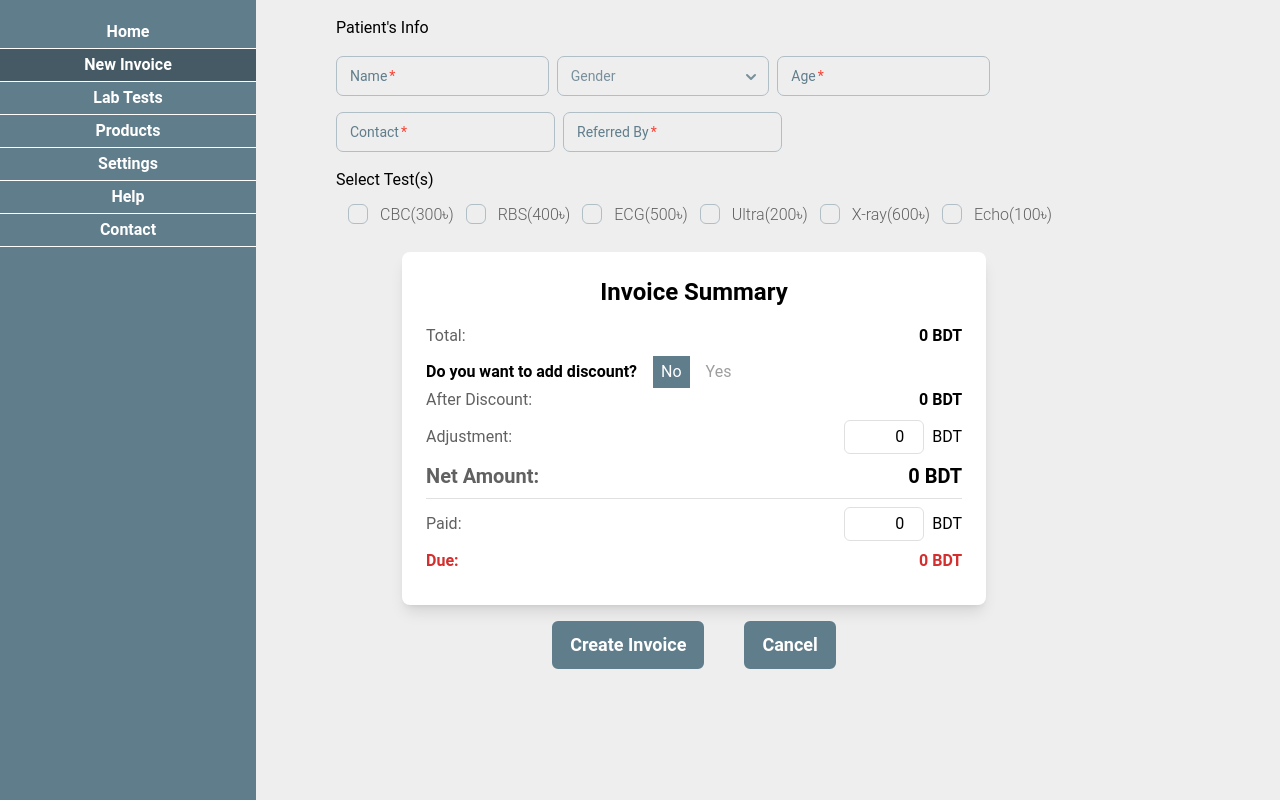
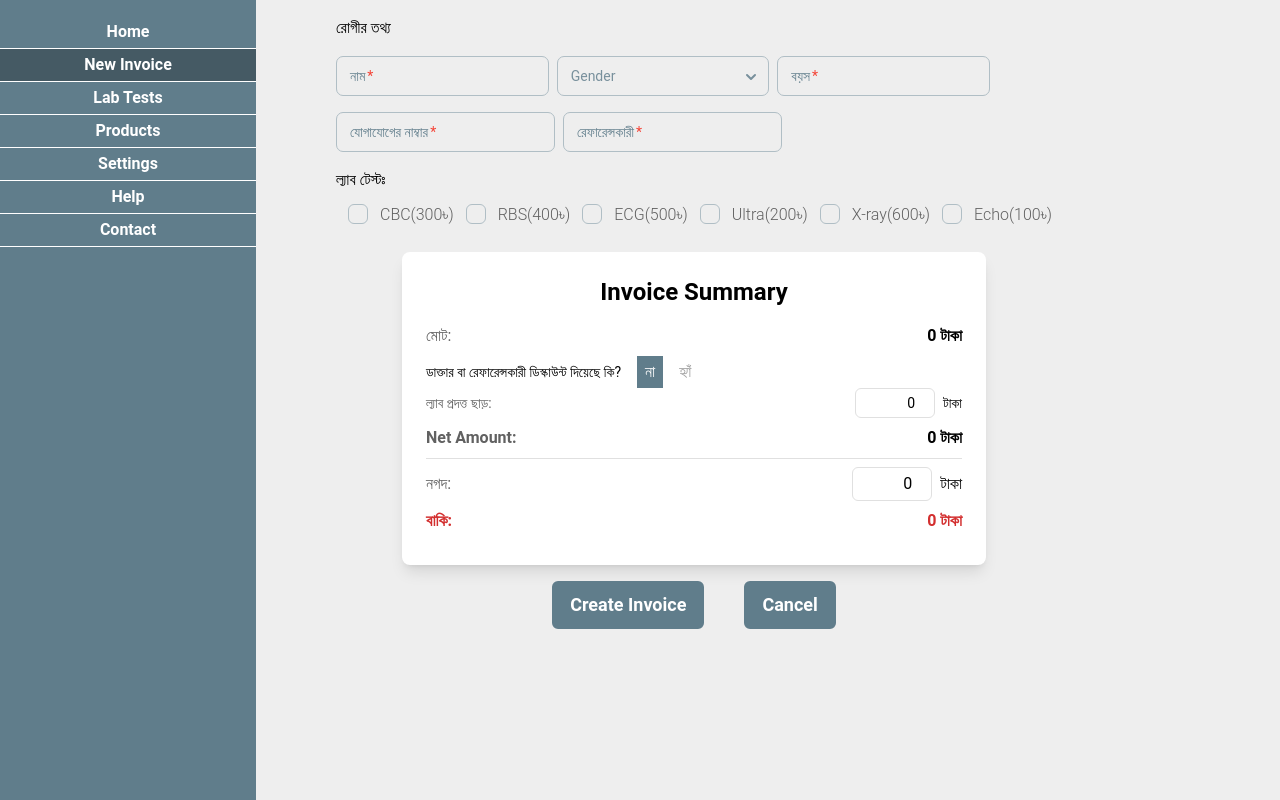
Before and after one commit to samiulfahad/labpilot-frontend, a React (Vite) app: page /invoice/new in a window 1280 px wide. Built offline with nearby package versions, Linux system fonts and the light colour scheme.

Commit message:
Create invoice

```diff
--- a/src/pages/invoice/new/InvoiceData.jsx
+++ b/src/pages/invoice/new/InvoiceData.jsx
@@ -1,81 +1,40 @@
+/** @format */
+
 import { useState } from "react";
 
 const InvoiceData = (props) => {
-  const { total, discount, afterDiscount, adjustment, netAmount, paid } =
-    props.data;
+  const { total, discount, afterDiscount, adjustment, netAmount, paid, hasDiscount, discounter } = props.data;
   const due = netAmount - paid;
-  const [hasDiscount, setHasDiscount] = useState(false);
-  const [discounter, setDiscounter] = useState("refeerer");
 
   return (
     <div className="bg-white rounded-lg shadow-lg p-6">
-      <h2 className="text-2xl text-center font-semibold mb-4">
-        Invoice Summary
-      </h2>
+      <h2 className="text-2xl text-center font-semibold mb-4">Invoice Summary</h2>
       <div className="flex justify-between mb-2">
-        <p className="text-gray-700">Total:</p>
-        <p className="font-semibold">{total} BDT</p>
+        <p className="text-gray-700">মোট:</p>
+        <p className="font-semibold">{total} টাকা</p>
       </div>
 
       <div className="flex justify-start space-x-4 items-center">
-        <p className="font-semibold">Do you want to add discount?</p>
+        <p className="text-sm">ডাক্তার বা রেফারেন্সকারী ডিস্কাউন্ট দিয়েছে কি?</p>
         <button
-          className={`${
-            !hasDiscount
-              ? "px-2 py-1 bg-blue-gray-500 text-white"
-              : "text-gray-500"
-          }`}
-          onClick={() => setHasDiscount(false)}
+          onClick={() => props.onDiscount({ hasDiscount: false })}
+          className={`${!hasDiscount ? "px-2 py-1 bg-blue-gray-500 text-white" : "text-gray-500"}`}
         >
-          No
+          না
         </button>
         <button
-          className={`${
-            hasDiscount
-              ? "px-2 py-1 bg-blue-gray-500 text-white"
-              : "text-gray-500"
-          }`}
-          onClick={() => setHasDiscount(true)}
+          onClick={() => props.onDiscount({ hasDiscount: true })}
+          className={`${hasDiscount ? "px-2 py-1 bg-blue-gray-500 text-white" : "text-gray-500"}`}
         >
-          Yes
+          হ্যাঁ
         </button>
       </div>
 
       {hasDiscount && (
         <>
-          <div className="mt-4 flex space-x-4 justify-start items-center">
-            <p className="font-semibold">Who is giving the discount?</p>
-            <div className="flex space-x-4 items-center">
-              <button
-                className={`${
-                  discounter === "refeerer"
-                    ? "px-2 py-1 bg-blue-gray-500 text-white"
-                    : "text-gray-500"
-                }`}
-                onClick={() => setDiscounter("refeerer")}
-              >
-                Doctor
-              </button>
-              <button
-                className={`${
-                  discounter === "lab"
-                    ? "px-2 py-1 bg-blue-gray-500 text-white"
-                    : "text-gray-500"
-                }`}
-                onClick={() => setDiscounter("lab")}
-              >
-                Lab
-              </button>
-            </div>
-          </div>
-        </>
-      )}
-
-      {hasDiscount && (
-        <>
-          <div className="flex justify-between mb-2 items-center">
+          <div className="flex justify-between text-sm mb-2 items-center">
             <label htmlFor="discount" className="text-gray-700">
-              Discount ({discounter}):
+              ডিস্কাউন্ট:
             </label>
             <div className="flex items-center">
               <input
@@ -83,43 +42,41 @@ const InvoiceData = (props) => {
                 id="discount"
                 className="p-1 w-20 text-right border border-gray-300 rounded-md mr-2"
                 value={discount}
-                onChange={(e) => props.onDiscount(parseFloat(e.target.value))}
+                onChange={(e) => props.onDiscount({ discount: parseFloat(e.target.value) })}
               />
               <span>%</span>
             </div>
           </div>
+
+          <div className="flex justify-between text-sm mb-2">
+            <p className="text-gray-700">ডিস্কাউন্ট পরবর্তী মূল্য:</p>
+            <p className="font-semibold">{afterDiscount} টাকা</p>
+          </div>
         </>
       )}
 
-      <div className="flex justify-between mb-2">
-        <p className="text-gray-700">After Discount:</p>
-        <p className="font-semibold">{afterDiscount} BDT</p>
-      </div>
-
-      <div className="flex justify-between mb-2 items-center">
+      <div className="flex justify-between mb-2 text-sm items-center">
         <label htmlFor="adjustment" className="text-gray-700">
-          Adjustment:
+          ল্যাব প্রদত্ত ছাড়:
         </label>
         <div className="flex items-center">
           <input
             type="number"
             className="p-1 border w-20 text-right border-gray-300 rounded-md mr-2"
             value={adjustment}
-            onChange={(e) =>
-              props.onAdjustment(parseFloat(e.target.value) || 0)
-            }
+            onChange={(e) => props.onAdjustment(parseFloat(e.target.value) || 0)}
           />
-          <span>BDT</span>
+          <span>টাকা</span>
         </div>
       </div>
       <div className="flex justify-between mb-2">
-        <p className="text-gray-700 text-xl font-semibold">Net Amount:</p>
-        <p className="font-semibold text-xl">{netAmount} BDT</p>
+        <p className="text-gray-700 text-md font-semibold">Net Amount:</p>
+        <p className="font-semibold text-md">{netAmount} টাকা</p>
       </div>
       <hr className="my-2 border-t border-gray-300" />
       <div className="flex justify-between mb-2 items-center">
         <label htmlFor="paid" className="text-gray-700">
-          Paid:
+          নগদ:
         </label>
         <div className="flex items-center">
           <input
@@ -128,13 +85,13 @@ const InvoiceData = (props) => {
             value={paid}
             onChange={(e) => props.onPay(parseFloat(e.target.value) || 0)}
           />
-          <span>BDT</span>
+          <span>টাকা</span>
         </div>
       </div>
 
       <div className="flex justify-between text-red-700 mb-2">
-        <p className="font-semibold">Due:</p>
-        <p className="font-semibold">{due} BDT</p>
+        <p className="font-semibold">বাকি:</p>
+        <p className="font-semibold">{due} টাকা</p>
       </div>
     </div>
   );
--- a/src/pages/invoice/new/PatientData.jsx
+++ b/src/pages/invoice/new/PatientData.jsx
@@ -6,9 +6,9 @@ const PatientData = (props) => {
   const { name, age, contact, referredBy, gender } = props.data
   return (
     <div className=" flex flex-col gap-4 mt-4 justify-start items-start w-full ">
-      <h2 className="text-left text-md">Patient's Info</h2>
+      <h2 className="text-left text-md">রোগীর তথ্য</h2>
       <div className="flex gap-2 justify-between">
-        <Input label="Name" required value={name} name="name" onChange={props.onChange} />
+        <Input label="নাম" required value={name} name="name" onChange={props.onChange} />
         <Select
           label="Gender"
           name="gender"
@@ -19,14 +19,14 @@ const PatientData = (props) => {
             props.onChange(e)
           }}
         >
-          <Option value="male">Male</Option>
-          <Option value="female">Female</Option>
+          <Option value="male">পুরুষ</Option>
+          <Option value="female">মহিলা</Option>
         </Select>
-        <Input label="Age" required value={age} name="age" onChange={props.onChange} />
+        <Input label="বয়স" required value={age} name="age" onChange={props.onChange} />
       </div>
       <div className="flex gap-2 justify-between">
-        <Input label="Contact" required type="number" value={contact} name="contact" onChange={props.onChange} />
-        <Input label="Referred By" required value={referredBy} name="referredBy" onChange={props.onChange} />
+        <Input label="যোগাযোগের নাম্বার" required type="number" value={contact} name="contact" onChange={props.onChange} />
+        <Input label="রেফারেন্সকারী" required value={referredBy} name="referredBy" onChange={props.onChange} />
       </div>
     </div>
   )
--- a/src/pages/invoice/new/TestList.jsx
+++ b/src/pages/invoice/new/TestList.jsx
@@ -3,7 +3,7 @@ import { Checkbox } from "@material-tailwind/react"
 const TestList = ({ list, onChange }) => {
   return (
     <>
-      <h2 className="w-full mx-auto text-left text-md">Select Test(s)</h2>
+      <h2 className="w-full mx-auto text-left text-md">ল্যাব টেস্টঃ</h2>
       <div className="flex min-w-full flex-wrap justify-start items-center">
         {list.map((test) => (
           <Checkbox key={test.code} label={`${test.name}(${test.price}৳)`} value={test.name} onChange={() => onChange(test)} />
--- a/src/pages/invoice/new/index.jsx
+++ b/src/pages/invoice/new/index.jsx
@@ -1,10 +1,12 @@
-import { useEffect, useState } from "react"
+/** @format */
 
-import TestList from "./TestList"
-import InvoiceData from "./InvoiceData"
-import PatientData from "./PatientData"
-import ErrorModal from "../../../components/errorModal"
-import { useNavigate } from "react-router-dom"
+import { Children, useEffect, useState } from "react";
+
+import TestList from "./TestList";
+import InvoiceData from "./InvoiceData";
+import PatientData from "./PatientData";
+import ErrorModal from "../../../components/errorModal";
+import { useNavigate } from "react-router-dom";
 
 const testList = [
   { name: "CBC", code: "t1", price: 300 },
@@ -13,10 +15,10 @@ const testList = [
   { name: "Ultra", code: "t4", price: 200 },
   { name: "X-ray", code: "t5", price: 600 },
   { name: "Echo", code: "t6", price: 100 },
-]
+];
 
 const CreateInvoice = () => {
-  const [checkedTest, setCheckedTest] = useState([])
+  const [checkedTest, setCheckedTest] = useState([]);
   const [invoiceData, setInvoiceData] = useState({
     total: 0,
     discount: 0,
@@ -24,46 +26,53 @@ const CreateInvoice = () => {
     adjustment: 0,
     netAmount: 0,
     paid: 0,
-  })
-  const [patientData, setPatientData] = useState({ name: "", age: "", contact: "", referredBy: "" })
+    hasDiscount: false,
+    discounter: 'Doctor / Referrer'
+  });
+  const [patientData, setPatientData] = useState({ name: "", age: "", contact: "", referredBy: "" });
 
-  const { total, discount, adjustment } = invoiceData
-  const [loadingState, setLoadingState] = useState(null)
-  const navigate = useNavigate()
+  const { total, discount, adjustment } = invoiceData;
+  const [loadingState, setLoadingState] = useState(null);
+  const navigate = useNavigate();
 
   useEffect(() => {
-    let totalAmount = 0
+    let totalAmount = 0;
     checkedTest.forEach((item) => {
-      totalAmount = totalAmount + item.price
-    })
-    setInvoiceData({ ...invoiceData, total: totalAmount })
-    console.log(invoiceData)
-  }, [checkedTest])
+      totalAmount = totalAmount + item.price;
+    });
+    setInvoiceData({ ...invoiceData, total: totalAmount });
+    console.log(invoiceData);
+  }, [checkedTest]);
 
   useEffect(() => {
-    const afterDiscount = total - (discount * total) / 100
-    const netAmount = afterDiscount - adjustment
-    setInvoiceData({ ...invoiceData, afterDiscount, netAmount })
-  }, [total, discount, adjustment])
+    const afterDiscount = total - (discount * total) / 100;
+    const netAmount = afterDiscount - adjustment;
+    setInvoiceData({ ...invoiceData, afterDiscount, netAmount });
+  }, [total, discount, adjustment]);
+
+  const discountHandler = val => {
+    console.log(invoiceData);
+    setInvoiceData({...invoiceData, ...val})
+  }
 
   const handleCheckedTest = (test) => {
     if (!checkedTest.some((item) => item.name === test.name)) {
-      setCheckedTest([...checkedTest, test])
+      setCheckedTest([...checkedTest, test]);
     } else {
-      const updated = checkedTest.filter((item) => item.name !== test.name)
-      setCheckedTest(updated)
+      const updated = checkedTest.filter((item) => item.name !== test.name);
+      setCheckedTest(updated);
     }
-  }
+  };
   const handlePatientData = (e) => {
-    const { name, value } = e.target
-    setPatientData({ ...patientData, [name]: value })
-  }
+    const { name, value } = e.target;
+    setPatientData({ ...patientData, [name]: value });
+  };
 
   const handleSubmit = async (e) => {
-    e.preventDefault()
+    e.preventDefault();
     if (checkedTest.length === 0) {
-      setLoadingState("error")
-      return
+      setLoadingState("error");
+      return;
     }
     try {
       const data = {
@@ -75,7 +84,7 @@ const CreateInvoice = () => {
         total: invoiceData.total,
         netAmount: invoiceData.netAmount,
         paid: invoiceData.paid,
-      }
+      };
       console.log(data.testList);
       //   const response = await axios.post("http://localhost:3000/api/v1/invoice/create", data)
       //   if (response.data.success) {
@@ -86,15 +95,15 @@ const CreateInvoice = () => {
       //   }
     } catch (e) {
       if (e.response) {
-        console.log(e.response.data)
+        console.log(e.response.data);
       } else {
-        console.log(e)
+        console.log(e);
       }
     }
-  }
+  };
   const closeModal = () => {
-    setLoadingState(null)
-  }
+    setLoadingState(null);
+  };
 
   return (
     <section className="flex mx-auto w-full">
@@ -112,7 +121,7 @@ const CreateInvoice = () => {
           <InvoiceData
             data={invoiceData}
             onPay={(value) => setInvoiceData({ ...invoiceData, paid: value })}
-            onDiscount={(value) => setInvoiceData({ ...invoiceData, discount: value })}
+            onDiscount={discountHandler}
             onAdjustment={(value) => setInvoiceData({ ...invoiceData, adjustment: parseFloat(value) })}
           />
         </div>
@@ -124,7 +133,7 @@ const CreateInvoice = () => {
         </div>
       </form>
     </section>
-  )
-}
+  );
+};
 
-export default CreateInvoice
+export default CreateInvoice;
```
Also changed, not shown: src/pages/lab-test/Test.jsx (+3 -4 lines), src/pages/lab-test/index.jsx (+3 -6 lines). Lines whose indentation alone changed are shown as unchanged.
